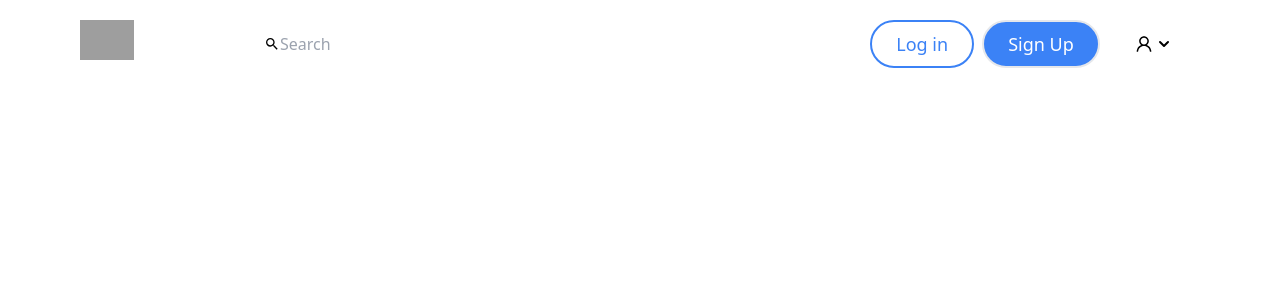
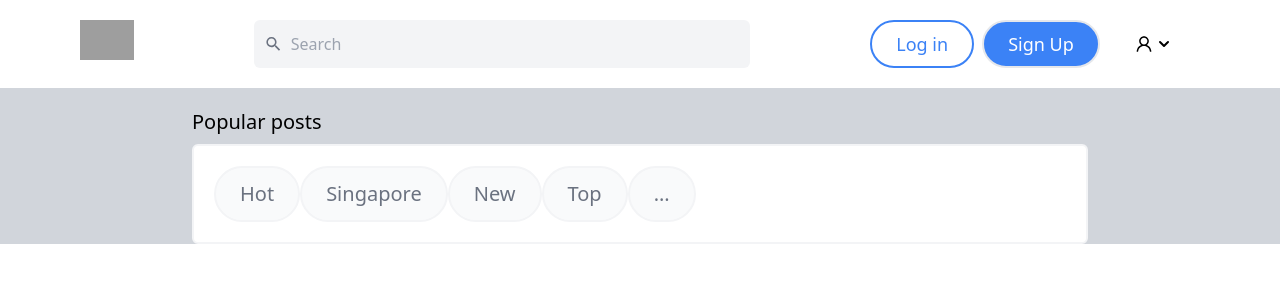
Before and after one commit to nicfang1/LeReddit, a React (Create React App) app: page / in a window 1280 px wide. Shown: the top 300 px of the page. Built offline with nearby package versions, Linux system fonts and the light colour scheme; grey boxes are pictures that could not be loaded.

Commit message:
add filter bar and render post

```diff
--- a/src/App.js
+++ b/src/App.js
@@ -1,9 +1,22 @@
+import React, { useContext } from "react";
+import FilterBar from "./components/FilterBar";
 import Navbar from "./components/Navbar";
+import { ImageContext } from "./store/image-context";
+import Post from "./components/Post";
 
 function App() {
+  const imageCtx = useContext(ImageContext);
+  const images = imageCtx.images;
+
   return (
-    <div>
+    <div className="bg-gray-300">
       <Navbar />
+      <div className="px-48">
+        <FilterBar />
+        {images.map((image) => (
+          <Post image={image} />
+        ))}
+      </div>
     </div>
   );
 }
--- /dev/null
+++ b/src/components/DropdownItem.js
@@ -0,0 +1,12 @@
+import React from "react";
+
+const DropdownItem = ({ title }) => {
+  return (
+    <div className="py-2 px-4 hover:bg-gray-100 cursor-pointer text-gray-500">
+      {/* <Icon /> */}
+      {title}
+    </div>
+  );
+};
+
+export default DropdownItem;
--- /dev/null
+++ b/src/components/FilterBar.js
@@ -0,0 +1,19 @@
+import React from "react";
+import FilterBarOption from "./FilterBarOption";
+
+const filterOptions = ["Hot", "Singapore", "New", "Top", "..."];
+
+const FilterBar = () => {
+  return (
+    <div className="mt-5">
+      <p className="text-xl font-medium">Popular posts</p>
+      <div className="flex border-solid border-2 border-gray-100 rounded-md mt-2 bg-white p-5">
+        {filterOptions.map((option) => (
+          <FilterBarOption title={option} />
+        ))}
+      </div>
+    </div>
+  );
+};
+
+export default FilterBar;
--- /dev/null
+++ b/src/components/FilterBarOption.js
@@ -0,0 +1,11 @@
+import React from "react";
+
+const FilterBarOption = ({ title }) => {
+  return (
+    <div className="bg-gray-50 px-6 py-3 border-solid border-2 border-gray-100 rounded-full text-gray-500 text-xl hover:bg-gray-200">
+      {title}
+    </div>
+  );
+};
+
+export default FilterBarOption;
--- /dev/null
+++ b/src/components/NavDropdown.js
@@ -0,0 +1,21 @@
+import React from "react";
+import DropdownItem from "./DropdownItem";
+
+const dropdownOptions = [
+  "Reddit Coins",
+  "Reddit Premium",
+  "Explore",
+  "Popular Posts",
+];
+
+const NavDropdown = () => {
+  return (
+    <div className="bg-white border-solid rounded-sm border-2 border-gray-200 absolute -bottom-44 left-0 w-full">
+      {dropdownOptions.map((option) => (
+        <DropdownItem title={option} />
+      ))}
+    </div>
+  );
+};
+
+export default NavDropdown;
--- a/src/components/Navbar.js
+++ b/src/components/Navbar.js
@@ -1,11 +1,17 @@
-import React from "react";
+import React, { useState, useContext } from "react";
 import { MdSearch } from "react-icons/md";
 import { AiOutlineUser } from "react-icons/ai";
 import { HiChevronDown } from "react-icons/hi";
+import NavDropdown from "./NavDropdown";
+import { ImageContext } from "../store/image-context";
 
 const Navbar = () => {
+  const [showNav, setShowNav] = useState(false);
+  const imageCtx = useContext(ImageContext);
+  const [search, setSearch] = useState("");
+
   return (
-    <div className="flex justify-around p-5">
+    <div className="flex justify-around p-5 bg-white">
       <div>
         <img
           className="h-10 w-100"
@@ -13,26 +19,37 @@ const Navbar = () => {
           alt="Reddit Logo"
         />
       </div>
-      <div className="flex w-2/5 items-center border-solid border-2 border-blue-300 border-opacity-0 hover:border-opacity-100 rounded-md p-2">
-        <MdSearch />
+      <div className="flex w-2/5 items-center border-solid border-2 border-blue-300 border-opacity-0 hover:border-opacity-100 bg-gray-100 rounded-md p-2">
+        <MdSearch className="text-xl text-gray-500" />
         <input
           type="text"
           placeholder="Search"
-          className="border-none focus:outline-none"
+          className="border-none focus:outline-none ml-2 bg-transparent w-full"
+          onChange={(e) => setSearch(e.target.value)}
+          value={search}
+          onKeyDown={(e) => {
+            if (e.key === "Enter") {
+              imageCtx.getImages(search);
+            }
+          }}
         />
       </div>
 
-      <div className="flex items-center justify-evenly">
+      <div className="flex items-center justify-evenly relative">
         <button className="border-solid border-2 rounded-full py-2 px-6 mr-2 text-blue-500 border-blue-500 text-lg">
           Log in
         </button>
         <button className="border-solid border-2 rounded-full py-2 px-6 mr-2 text-white bg-blue-500 text-lg hover:bg-blue-400">
           Sign Up
         </button>
-        <div className="flex border-solid border-2 border-gray-200 rounded-md border-opacity-0 hover:border-opacity-100 py-3 px-6">
+        <div
+          className="flex border-solid border-2 border-gray-200 rounded-md border-opacity-0 hover:border-opacity-100 py-3 px-6"
+          onClick={() => setShowNav((prevState) => !prevState)}
+        >
           <AiOutlineUser className="text-xl" />
           <HiChevronDown className="text-xl" />
         </div>
+        {showNav && <NavDropdown />}
       </div>
     </div>
   );
--- /dev/null
+++ b/src/components/Post.js
@@ -0,0 +1,16 @@
+import React from "react";
+
+const Post = ({ image }) => {
+  return (
+    <div className="w-full bg-white my-3 flex-col items-center justify-center">
+      <img src={image.webformatURL} alt="hello" className="p-5" />
+      <div className="flex">
+        <p>Comment</p>
+        <p>Share</p>
+        <p>Save</p>
+      </div>
+    </div>
+  );
+};
+
+export default Post;
--- a/src/index.js
+++ b/src/index.js
@@ -2,10 +2,11 @@ import React from "react";
 import ReactDOM from "react-dom";
 import "./index.css";
 import App from "./App";
+import ImageContextProvider from "./store/image-context";
 
 ReactDOM.render(
-  <React.StrictMode>
+  <ImageContextProvider>
     <App />
-  </React.StrictMode>,
+  </ImageContextProvider>,
   document.getElementById("root")
 );
--- /dev/null
+++ b/src/store/image-context.js
@@ -0,0 +1,26 @@
+import React, { useState } from "react";
+
+export const ImageContext = React.createContext({
+  images: [],
+  getImages: () => {},
+});
+
+const ImageContextProvider = ({ children }) => {
+  const [images, setImages] = useState([]);
+
+  const getImages = async (queryTerm = "") => {
+    const response = await fetch(
+      `https://pixabay.com/api/?key=${process.env.REACT_APP_PIXABAY_API_KEY}&q=${queryTerm}&image_type=photo&pretty=true`
+    );
+    const data = await response.json();
+    setImages(data.hits);
+  };
+
+  return (
+    <ImageContext.Provider value={{ images: images, getImages: getImages }}>
+      {children}
+    </ImageContext.Provider>
+  );
+};
+
+export default ImageContextProvider;
```
